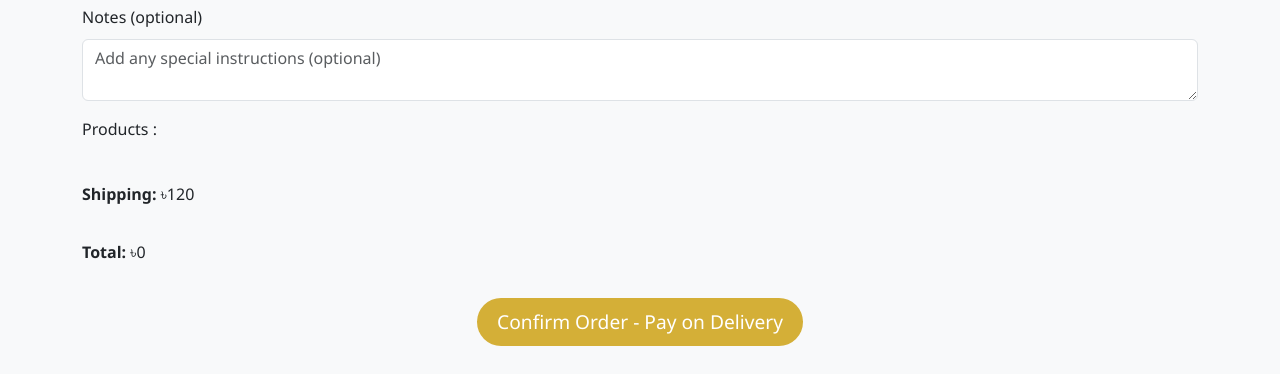
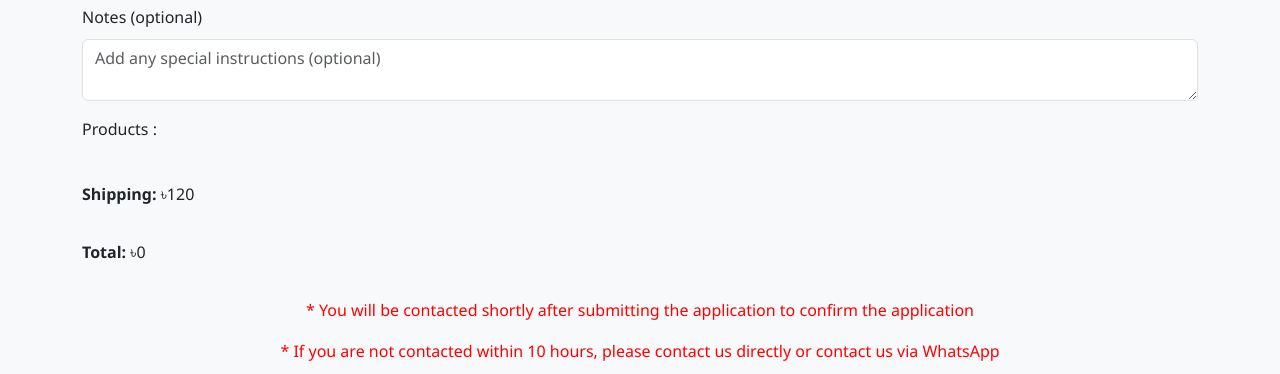
Before and after one commit to abnoman25/A.N-FSHION, a plain HTML site: page index.html in a window 1280 px wide. Shown: the part 2982-3356 px from the top of the page. Drawn offline with nearby package versions, Linux system fonts and the light colour scheme.

Commit message:
note added

```diff
--- a/assets/lang/bn.json
+++ b/assets/lang/bn.json
@@ -42,6 +42,8 @@
     "notesPlaceholder": "যেকোনো বিশেষ নির্দেশনা যোগ করুন (ঐচ্ছিক)",
     "shipping": "শিপিং:",
     "total": "মোট:",
+    "order_submission_note1": "* অর্ডার করার কয়েক ঘন্টার বিতরে কনফার্ম এর জন্য আপনার শাতে যুগাযুগ করা হবে",
+    "order_submission_note2": "* যদি ১০ ঘন্টার মধ্যে আপনার সাথে যোগাযোগ না করা হয়, তাহলে অনুগ্রহ করে সরাসরি আমাদের সাথে যোগাযোগ করুন অথবা হোয়াটসঅ্যাপের মাধ্যমে আমাদের সাথে যোগাযোগ করুন।",
     "confirmOrderButton": "অর্ডার নিশ্চিত করুন - ডেলিভারির সময় পরিশোধ করুন",
     "preferOrder":"সরাসরি অর্ডার করতে পছন্দ করেন?",
     "callButton": "কল",
--- a/assets/lang/en.json
+++ b/assets/lang/en.json
@@ -42,6 +42,8 @@
     "notesPlaceholder": "Add any special instructions (optional)",
     "shipping": "Shipping:",
     "total": "Total:",
+    "order_submission_note1": "* You will be contacted shortly after submitting the application to confirm the application",
+    "order_submission_note2": "* If you are not contacted within 10 hours, please contact us directly or contact us via WhatsApp",
     "confirmOrderButton": "Confirm Order - Pay on Delivery",
     "preferOrder":"Prefer to order directly?",
     "callButton": "Call",
--- a/index.html
+++ b/index.html
@@ -724,6 +724,8 @@
           <strong data-i18n="orderForm.total">Total: </strong> <span id="total-price">৳0</span>
         </div>
 
+        <span class="text-center" style="color: red;" data-i18n="orderForm.order_submission_note1">* You will be contacted shortly after submitting the application to confirm the application</span>
+        <span class="text-center" style="color: red;" data-i18n="orderForm.order_submission_note2">* If you are not contacted within 10 hours, please contact us directly or contact us via WhatsApp</span>
         <!-- زر الإرسال -->
         <div class="col-12 text-center">
           <button type="submit" class="btn btn-success confirm-order-btn px-4" data-i18n="orderForm.confirmOrderButton">Confirm Order - Pay on Delivery</button>
```
